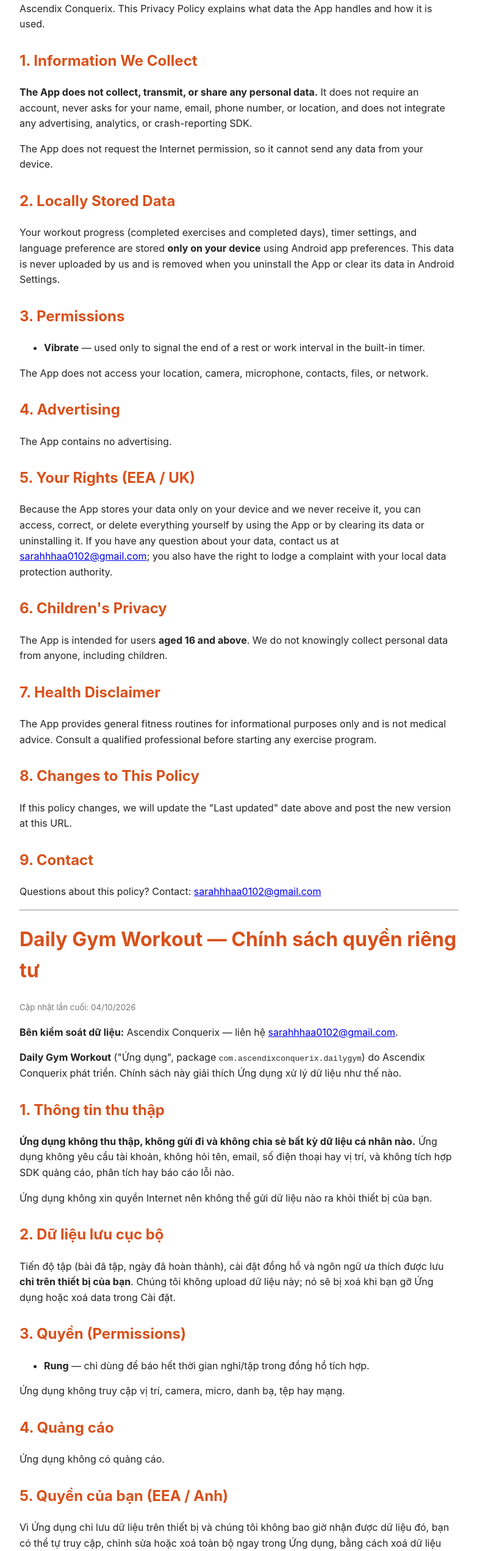
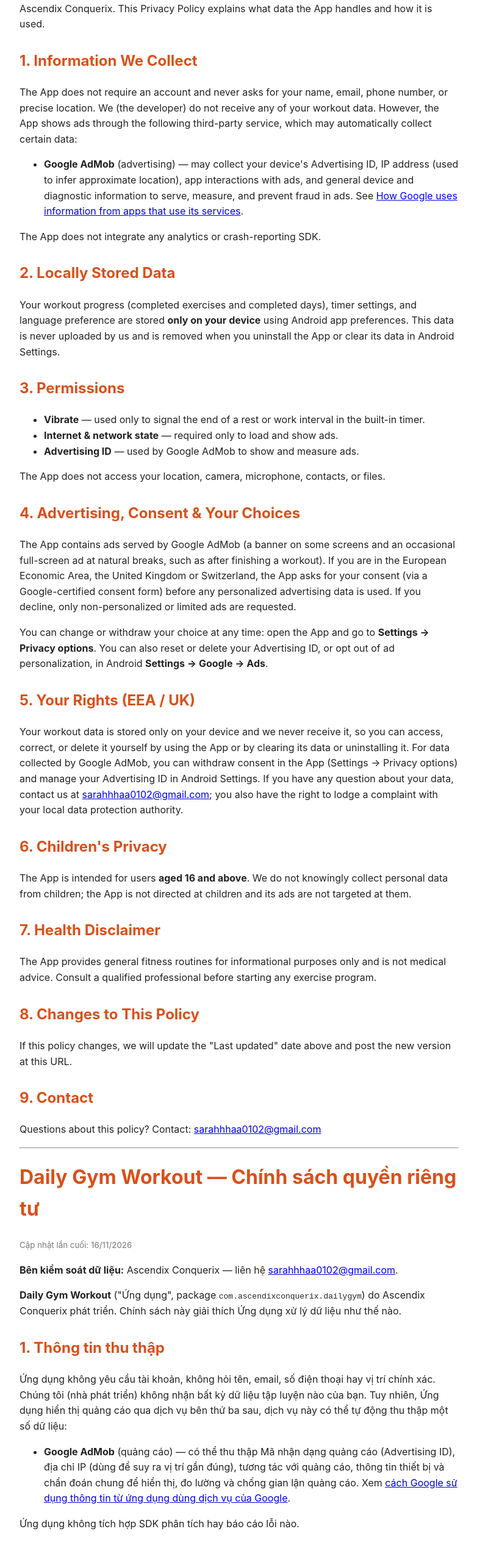
Before and after one commit to ascendixconquerix/dailygym-privacy, a plain HTML site: page index.html in a window 1280 px wide. Shown: the part 220-2764 px from the top of the page at 61% size, without its empty margins (248-1030 px from the left). Drawn offline with Linux system fonts and the light colour scheme.

Commit message:
Privacy policy: add Google AdMob ads and consent

```diff
--- a/index.html
+++ b/index.html
@@ -14,15 +14,18 @@
 <body>
 
 <h1>Daily Gym Workout — Privacy Policy</h1>
-<small>Last updated: October 4, 2026 · Effective immediately</small>
+<small>Last updated: November 16, 2026 · Effective immediately</small>
 
 <p><strong>Data controller:</strong> Ascendix Conquerix — contact <a href="mailto:sarahhhaa0102@gmail.com">sarahhhaa0102@gmail.com</a>.</p>
 
 <p><strong>Daily Gym Workout</strong> ("the App", package <code>com.ascendixconquerix.dailygym</code>) is developed by Ascendix Conquerix. This Privacy Policy explains what data the App handles and how it is used.</p>
 
 <h2>1. Information We Collect</h2>
-<p><strong>The App does not collect, transmit, or share any personal data.</strong> It does not require an account, never asks for your name, email, phone number, or location, and does not integrate any advertising, analytics, or crash-reporting SDK.</p>
-<p>The App does not request the Internet permission, so it cannot send any data from your device.</p>
+<p>The App does not require an account and never asks for your name, email, phone number, or precise location. We (the developer) do not receive any of your workout data. However, the App shows ads through the following third-party service, which may automatically collect certain data:</p>
+<ul>
+  <li><strong>Google AdMob</strong> (advertising) — may collect your device's Advertising ID, IP address (used to infer approximate location), app interactions with ads, and general device and diagnostic information to serve, measure, and prevent fraud in ads. See <a href="https://policies.google.com/technologies/partner-sites">How Google uses information from apps that use its services</a>.</li>
+</ul>
+<p>The App does not integrate any analytics or crash-reporting SDK.</p>
 
 <h2>2. Locally Stored Data</h2>
 <p>Your workout progress (completed exercises and completed days), timer settings, and language preference are stored <strong>only on your device</strong> using Android app preferences. This data is never uploaded by us and is removed when you uninstall the App or clear its data in Android Settings.</p>
@@ -30,17 +33,20 @@
 <h2>3. Permissions</h2>
 <ul>
   <li><strong>Vibrate</strong> — used only to signal the end of a rest or work interval in the built-in timer.</li>
+  <li><strong>Internet &amp; network state</strong> — required only to load and show ads.</li>
+  <li><strong>Advertising ID</strong> — used by Google AdMob to show and measure ads.</li>
 </ul>
-<p>The App does not access your location, camera, microphone, contacts, files, or network.</p>
+<p>The App does not access your location, camera, microphone, contacts, or files.</p>
 
-<h2>4. Advertising</h2>
-<p>The App contains no advertising.</p>
+<h2>4. Advertising, Consent &amp; Your Choices</h2>
+<p>The App contains ads served by Google AdMob (a banner on some screens and an occasional full-screen ad at natural breaks, such as after finishing a workout). If you are in the European Economic Area, the United Kingdom or Switzerland, the App asks for your consent (via a Google-certified consent form) before any personalized advertising data is used. If you decline, only non-personalized or limited ads are requested.</p>
+<p>You can change or withdraw your choice at any time: open the App and go to <strong>Settings → Privacy options</strong>. You can also reset or delete your Advertising ID, or opt out of ad personalization, in Android <strong>Settings → Google → Ads</strong>.</p>
 
 <h2>5. Your Rights (EEA / UK)</h2>
-<p>Because the App stores your data only on your device and we never receive it, you can access, correct, or delete everything yourself by using the App or by clearing its data or uninstalling it. If you have any question about your data, contact us at <a href="mailto:sarahhhaa0102@gmail.com">sarahhhaa0102@gmail.com</a>; you also have the right to lodge a complaint with your local data protection authority.</p>
+<p>Your workout data is stored only on your device and we never receive it, so you can access, correct, or delete it yourself by using the App or by clearing its data or uninstalling it. For data collected by Google AdMob, you can withdraw consent in the App (Settings → Privacy options) and manage your Advertising ID in Android Settings. If you have any question about your data, contact us at <a href="mailto:sarahhhaa0102@gmail.com">sarahhhaa0102@gmail.com</a>; you also have the right to lodge a complaint with your local data protection authority.</p>
 
 <h2>6. Children's Privacy</h2>
-<p>The App is intended for users <strong>aged 16 and above</strong>. We do not knowingly collect personal data from anyone, including children.</p>
+<p>The App is intended for users <strong>aged 16 and above</strong>. We do not knowingly collect personal data from children; the App is not directed at children and its ads are not targeted at them.</p>
 
 <h2>7. Health Disclaimer</h2>
 <p>The App provides general fitness routines for informational purposes only and is not medical advice. Consult a qualified professional before starting any exercise program.</p>
@@ -54,15 +60,18 @@
 <hr>
 
 <h1 lang="vi">Daily Gym Workout — Chính sách quyền riêng tư</h1>
-<small>Cập nhật lần cuối: 04/10/2026</small>
+<small>Cập nhật lần cuối: 16/11/2026</small>
 
 <p><strong>Bên kiểm soát dữ liệu:</strong> Ascendix Conquerix — liên hệ <a href="mailto:sarahhhaa0102@gmail.com">sarahhhaa0102@gmail.com</a>.</p>
 
 <p><strong>Daily Gym Workout</strong> ("Ứng dụng", package <code>com.ascendixconquerix.dailygym</code>) do Ascendix Conquerix phát triển. Chính sách này giải thích Ứng dụng xử lý dữ liệu như thế nào.</p>
 
 <h2>1. Thông tin thu thập</h2>
-<p><strong>Ứng dụng không thu thập, không gửi đi và không chia sẻ bất kỳ dữ liệu cá nhân nào.</strong> Ứng dụng không yêu cầu tài khoản, không hỏi tên, email, số điện thoại hay vị trí, và không tích hợp SDK quảng cáo, phân tích hay báo cáo lỗi nào.</p>
-<p>Ứng dụng không xin quyền Internet nên không thể gửi dữ liệu nào ra khỏi thiết bị của bạn.</p>
+<p>Ứng dụng không yêu cầu tài khoản, không hỏi tên, email, số điện thoại hay vị trí chính xác. Chúng tôi (nhà phát triển) không nhận bất kỳ dữ liệu tập luyện nào của bạn. Tuy nhiên, Ứng dụng hiển thị quảng cáo qua dịch vụ bên thứ ba sau, dịch vụ này có thể tự động thu thập một số dữ liệu:</p>
+<ul>
+  <li><strong>Google AdMob</strong> (quảng cáo) — có thể thu thập Mã nhận dạng quảng cáo (Advertising ID), địa chỉ IP (dùng để suy ra vị trí gần đúng), tương tác với quảng cáo, thông tin thiết bị và chẩn đoán chung để hiển thị, đo lường và chống gian lận quảng cáo. Xem <a href="https://policies.google.com/technologies/partner-sites">cách Google sử dụng thông tin từ ứng dụng dùng dịch vụ của Google</a>.</li>
+</ul>
+<p>Ứng dụng không tích hợp SDK phân tích hay báo cáo lỗi nào.</p>
 
 <h2>2. Dữ liệu lưu cục bộ</h2>
 <p>Tiến độ tập (bài đã tập, ngày đã hoàn thành), cài đặt đồng hồ và ngôn ngữ ưa thích được lưu <strong>chỉ trên thiết bị của bạn</strong>. Chúng tôi không upload dữ liệu này; nó sẽ bị xoá khi bạn gỡ Ứng dụng hoặc xoá data trong Cài đặt.</p>
@@ -70,17 +79,20 @@
 <h2>3. Quyền (Permissions)</h2>
 <ul>
   <li><strong>Rung</strong> — chỉ dùng để báo hết thời gian nghỉ/tập trong đồng hồ tích hợp.</li>
+  <li><strong>Internet &amp; trạng thái mạng</strong> — chỉ dùng để tải và hiển thị quảng cáo.</li>
+  <li><strong>Mã nhận dạng quảng cáo</strong> — Google AdMob dùng để hiển thị và đo lường quảng cáo.</li>
 </ul>
-<p>Ứng dụng không truy cập vị trí, camera, micro, danh bạ, tệp hay mạng.</p>
+<p>Ứng dụng không truy cập vị trí, camera, micro, danh bạ hay tệp.</p>
 
-<h2>4. Quảng cáo</h2>
-<p>Ứng dụng không có quảng cáo.</p>
+<h2>4. Quảng cáo, sự đồng ý &amp; lựa chọn của bạn</h2>
+<p>Ứng dụng có quảng cáo do Google AdMob phân phát (banner ở một số màn hình và thỉnh thoảng quảng cáo toàn màn hình ở điểm nghỉ tự nhiên, như sau khi tập xong). Nếu bạn ở Khu vực kinh tế châu Âu, Vương quốc Anh hoặc Thuỵ Sĩ, Ứng dụng sẽ xin sự đồng ý của bạn (qua biểu mẫu đồng ý được Google chứng nhận) trước khi dùng dữ liệu cho quảng cáo cá nhân hoá. Nếu bạn từ chối, Ứng dụng chỉ yêu cầu quảng cáo không cá nhân hoá hoặc giới hạn.</p>
+<p>Bạn có thể đổi hoặc rút lại lựa chọn bất cứ lúc nào: mở Ứng dụng → <strong>Cài đặt → Tuỳ chọn quyền riêng tư</strong>. Bạn cũng có thể đặt lại/xoá Mã nhận dạng quảng cáo hoặc tắt cá nhân hoá quảng cáo trong <strong>Cài đặt Android → Google → Quảng cáo</strong>.</p>
 
 <h2>5. Quyền của bạn (EEA / Anh)</h2>
-<p>Vì Ứng dụng chỉ lưu dữ liệu trên thiết bị và chúng tôi không bao giờ nhận được dữ liệu đó, bạn có thể tự truy cập, chỉnh sửa hoặc xoá toàn bộ ngay trong Ứng dụng, bằng cách xoá dữ liệu Ứng dụng hoặc gỡ cài đặt. Mọi thắc mắc về dữ liệu, liên hệ <a href="mailto:sarahhhaa0102@gmail.com">sarahhhaa0102@gmail.com</a>; bạn cũng có quyền khiếu nại lên cơ quan bảo vệ dữ liệu tại địa phương.</p>
+<p>Dữ liệu tập luyện chỉ lưu trên thiết bị và chúng tôi không bao giờ nhận được, nên bạn có thể tự truy cập, chỉnh sửa hoặc xoá ngay trong Ứng dụng, bằng cách xoá dữ liệu Ứng dụng hoặc gỡ cài đặt. Với dữ liệu do Google AdMob thu thập, bạn có thể rút lại sự đồng ý trong Ứng dụng (Cài đặt → Tuỳ chọn quyền riêng tư) và quản lý Mã nhận dạng quảng cáo trong Cài đặt Android. Mọi thắc mắc về dữ liệu, liên hệ <a href="mailto:sarahhhaa0102@gmail.com">sarahhhaa0102@gmail.com</a>; bạn cũng có quyền khiếu nại lên cơ quan bảo vệ dữ liệu tại địa phương.</p>
 
 <h2>6. Quyền riêng tư của trẻ em</h2>
-<p>Ứng dụng dành cho người dùng <strong>từ 16 tuổi trở lên</strong>. Chúng tôi không cố ý thu thập dữ liệu cá nhân của bất kỳ ai, kể cả trẻ em.</p>
+<p>Ứng dụng dành cho người dùng <strong>từ 16 tuổi trở lên</strong>. Chúng tôi không cố ý thu thập dữ liệu cá nhân của trẻ em; Ứng dụng không hướng tới trẻ em và quảng cáo không nhắm tới trẻ em.</p>
 
 <h2>7. Lưu ý sức khoẻ</h2>
 <p>Các bài tập trong Ứng dụng chỉ mang tính tham khảo chung, không phải tư vấn y tế. Hãy hỏi ý kiến chuyên gia trước khi bắt đầu chương trình tập luyện.</p>
```
